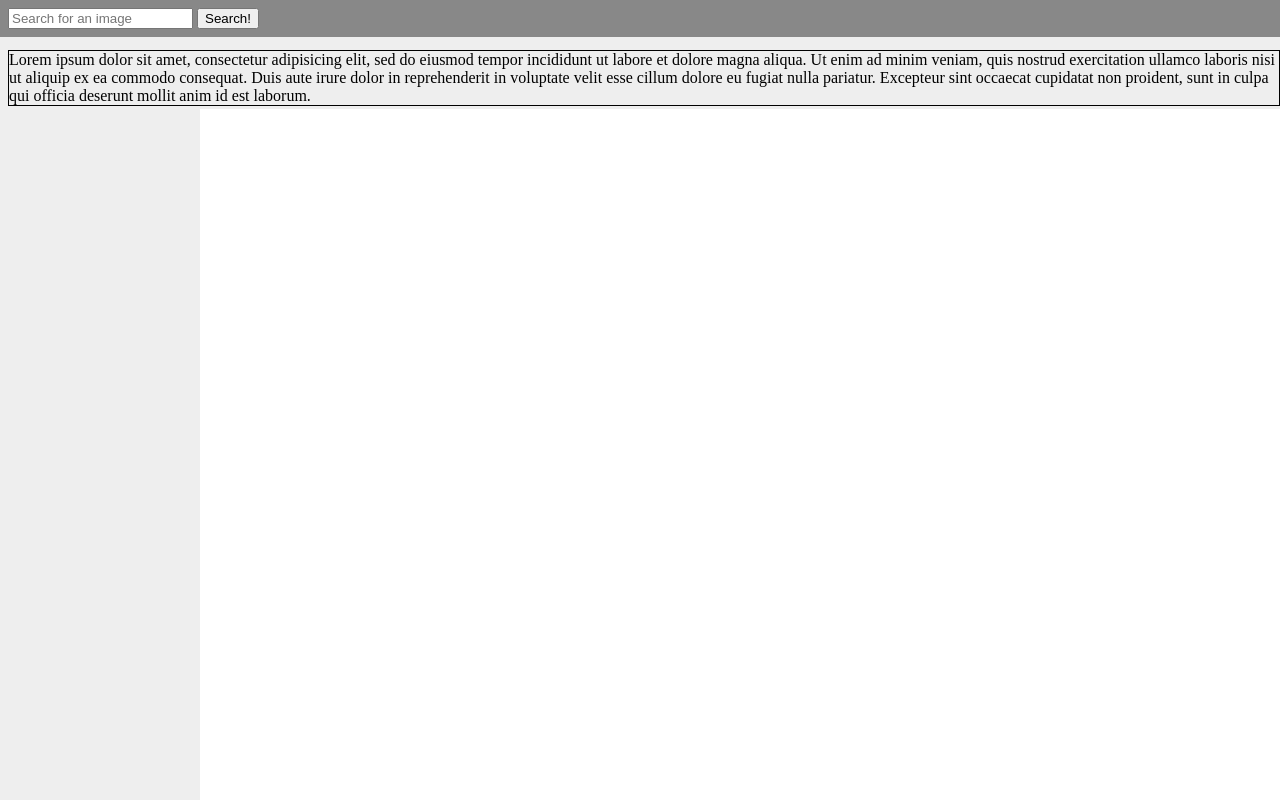
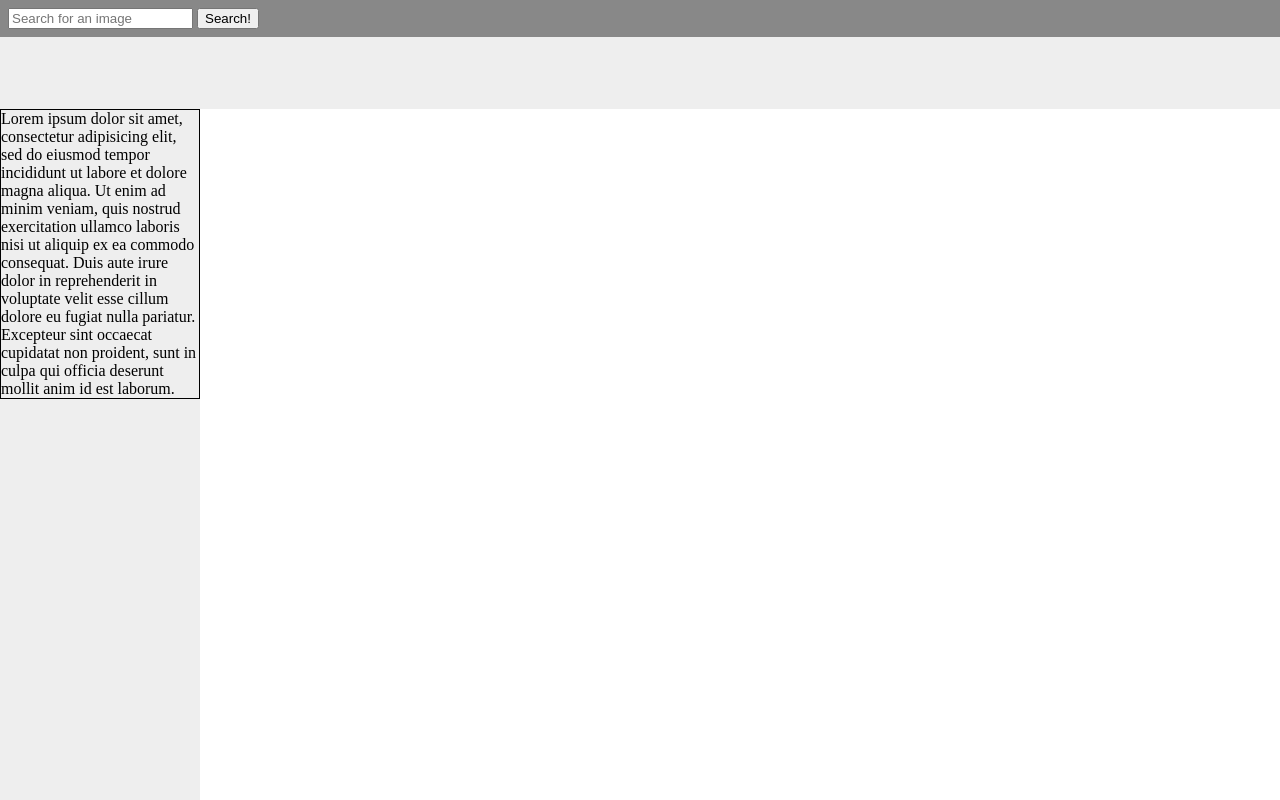
Before and after one commit to Souzooka/Getty-Images, a plain HTML site: page public/index.html in a window 1280 px wide. Drawn offline with Linux system fonts and the light colour scheme; a script that the page names is missing.

Commit message:
Reposition sidebar

```diff
--- a/public/css/styles.css
+++ b/public/css/styles.css
@@ -16,9 +16,11 @@ body {
 }
 
 #side-bar {
-  position: fixed;
-  top: 50px;
-  border: 1px solid black
+  position: absolute;
+  left: 0px;
+  right: calc(100% - 200px);
+  top: 108.8px;
+  border: 1px solid black;
 }
 
 #img-container {
--- a/public/index.html
+++ b/public/index.html
@@ -9,13 +9,14 @@
   <div id="header">
     <input type="text" placeholder="Search for an image" id="input-search"></input>
     <button id="btn-search">Search!</button>
+    <div id="side-bar">Lorem ipsum dolor sit amet, consectetur adipisicing elit, sed do eiusmod
+    tempor incididunt ut labore et dolore magna aliqua. Ut enim ad minim veniam,
+    quis nostrud exercitation ullamco laboris nisi ut aliquip ex ea commodo
+    consequat. Duis aute irure dolor in reprehenderit in voluptate velit esse
+    cillum dolore eu fugiat nulla pariatur. Excepteur sint occaecat cupidatat non
+    proident, sunt in culpa qui officia deserunt mollit anim id est laborum.
+    </div>
   </div>
-  <div id="side-bar">Lorem ipsum dolor sit amet, consectetur adipisicing elit, sed do eiusmod
-  tempor incididunt ut labore et dolore magna aliqua. Ut enim ad minim veniam,
-  quis nostrud exercitation ullamco laboris nisi ut aliquip ex ea commodo
-  consequat. Duis aute irure dolor in reprehenderit in voluptate velit esse
-  cillum dolore eu fugiat nulla pariatur. Excepteur sint occaecat cupidatat non
-  proident, sunt in culpa qui officia deserunt mollit anim id est laborum.</div>
   <div id="img-container"></div>
   <script type="text/javascript" src="js/API_KEY.js"></script>
   <script type="text/javascript" src="js/app.js"></script>
```
